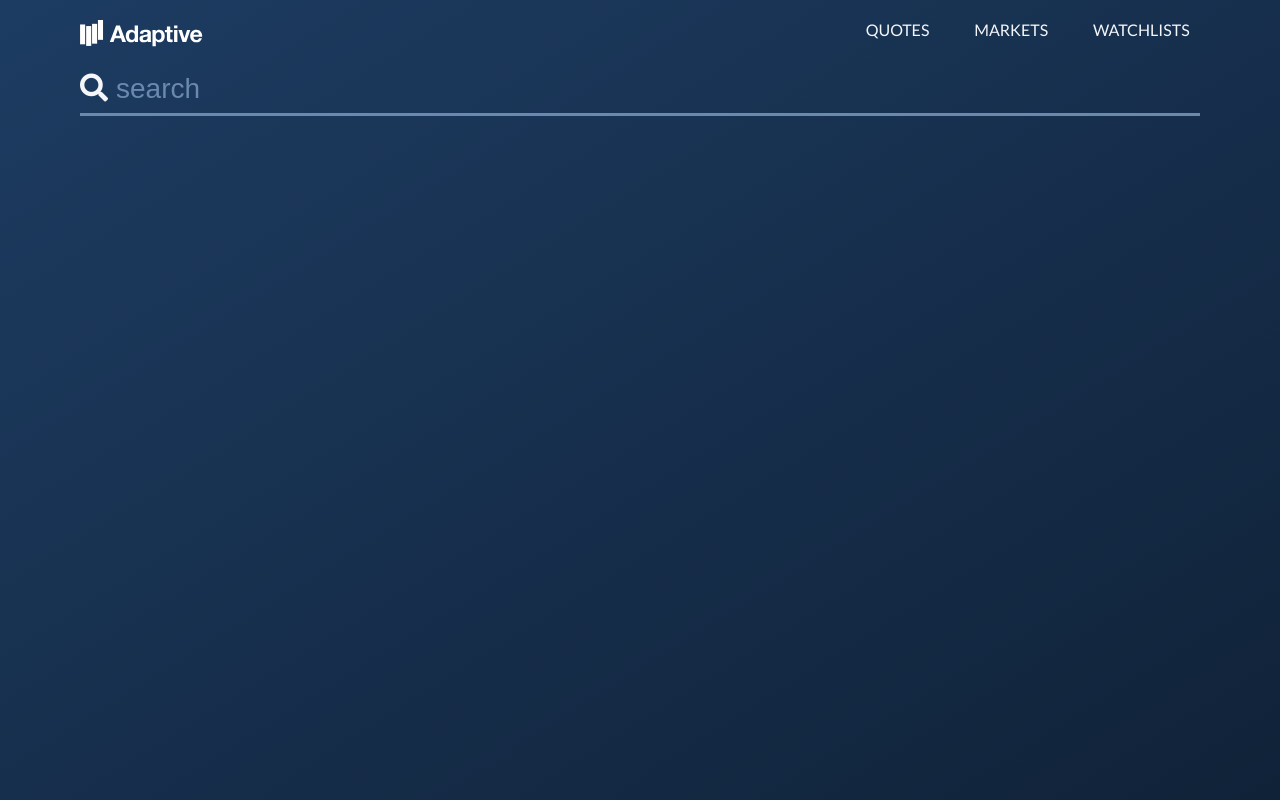
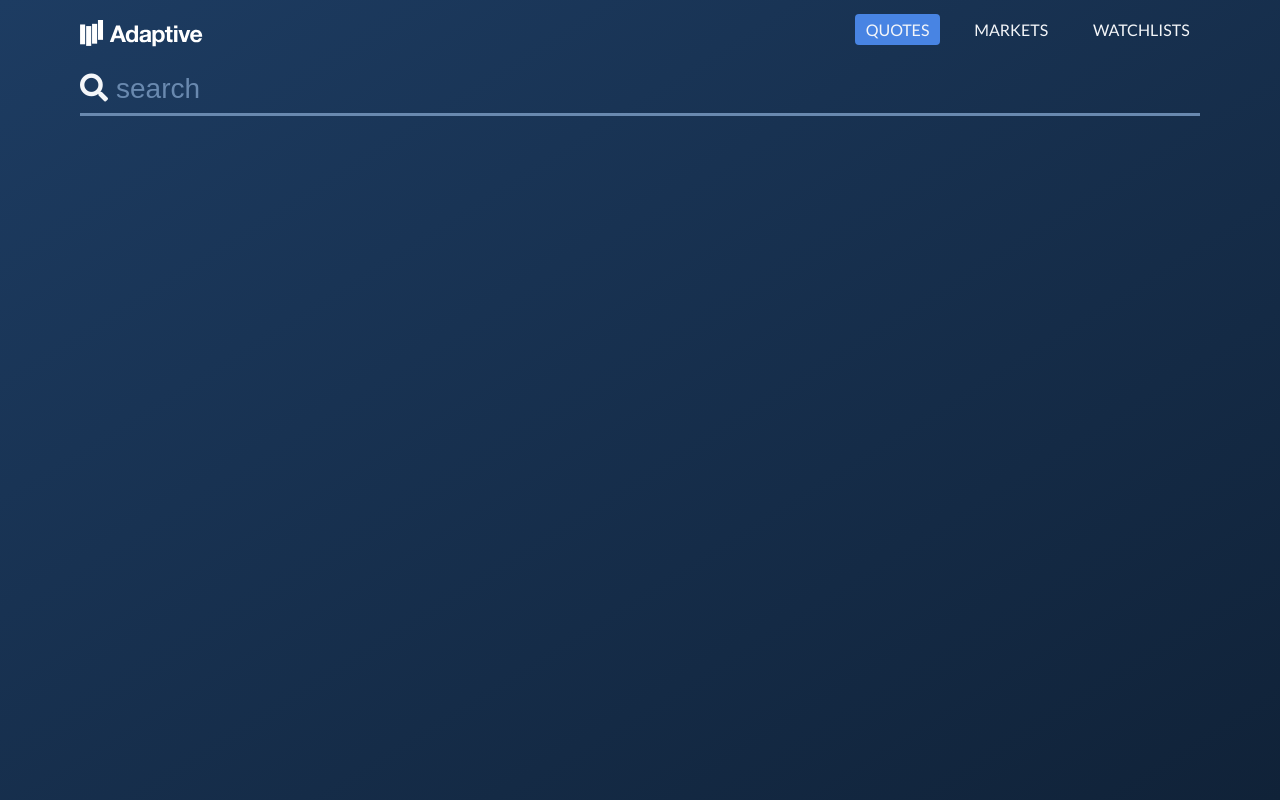
Before and after one commit to santiagoa58/flawless-stock-tracker, a React app: page / in a window 1280 px wide. Built offline with nearby package versions, Linux system fonts and the light colour scheme.

Commit message:
modify header styling

```diff
--- a/src/components/header/header.css
+++ b/src/components/header/header.css
@@ -25,7 +25,7 @@
   color: inherit;
   text-decoration: none;
   text-transform: uppercase;
-  padding: 0.3rem 0.65rem;
+  padding: 0.4rem 0.65rem;
   border-radius: var(--radius);
 }
 
@@ -38,13 +38,14 @@
   background-color: var(--color-highlight);
 }
 
+/*
 .error {
   display: block;
   color: red;
   text-align: center;
   text-transform: uppercase;
   font-size: 1.5rem;
-}
+} */
 
 /*SEARCH LAYOUT*/
 .header__price.negative {
--- a/src/components/header/headerTabs.tsx
+++ b/src/components/header/headerTabs.tsx
@@ -3,7 +3,9 @@ import * as React from 'react';
 export const HeaderTabs = () => {
   return (
     <div className="header-tabs">
-      <a href="#">QUOTES</a>
+      <a className="header-tabs--active" href="#">
+        QUOTES
+      </a>
       <a href="#">MARKETS</a>
       <a href="#">WATCHLISTS</a>
     </div>
```
